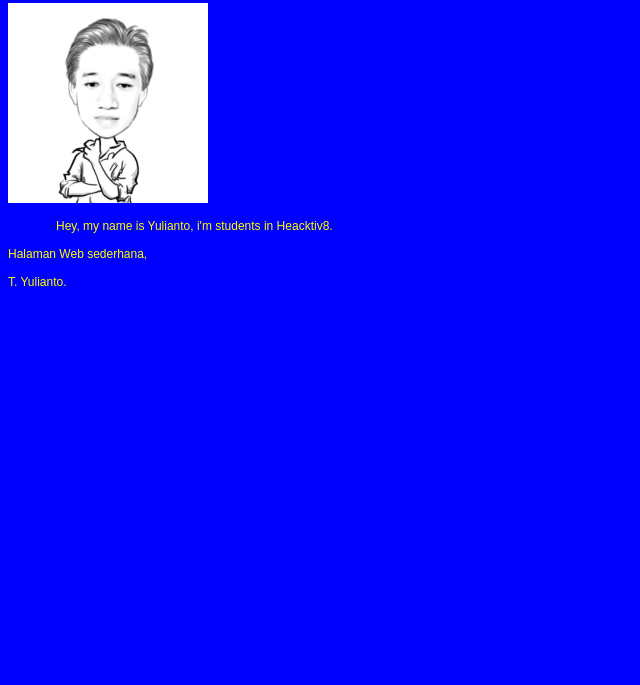
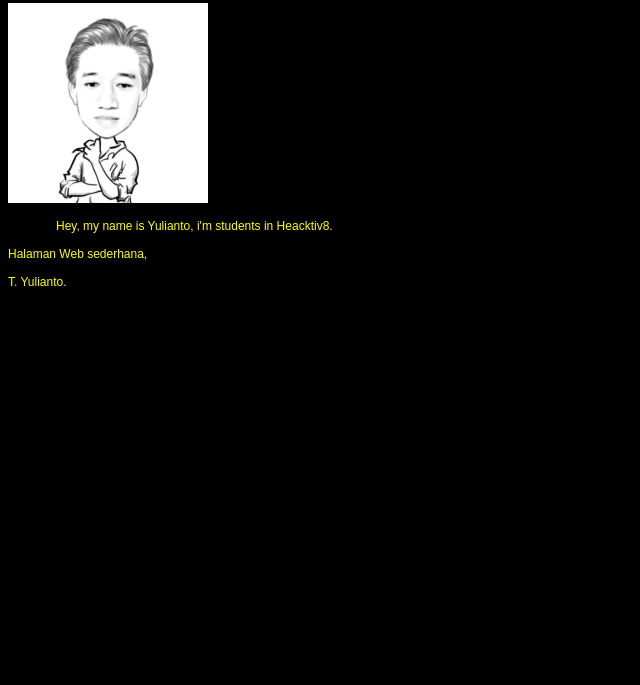
Before and after one commit to zukianto/thomayulianto, a plain HTML site: page index.html in a window 1280 px wide. Shown: the part 115-800 px from the top of the page, without its empty margins (0-640 px from the left). Drawn offline with Linux system fonts and the light colour scheme.

Commit message:
Update style.css

```diff
--- a/style.css
+++ b/style.css
@@ -1,4 +1,4 @@
-body {background:#0000FF; color:#FFFF00;}
+body {background:#000000; color:#FFFF00;}
 h1 {font-size:18px; color:#FF0000}
 p {font-size:12px; font-family:arial; text-indent:0.5in}
 .header-wrapper{margin:0 auto;border 1px solid #cccccc;}
```
